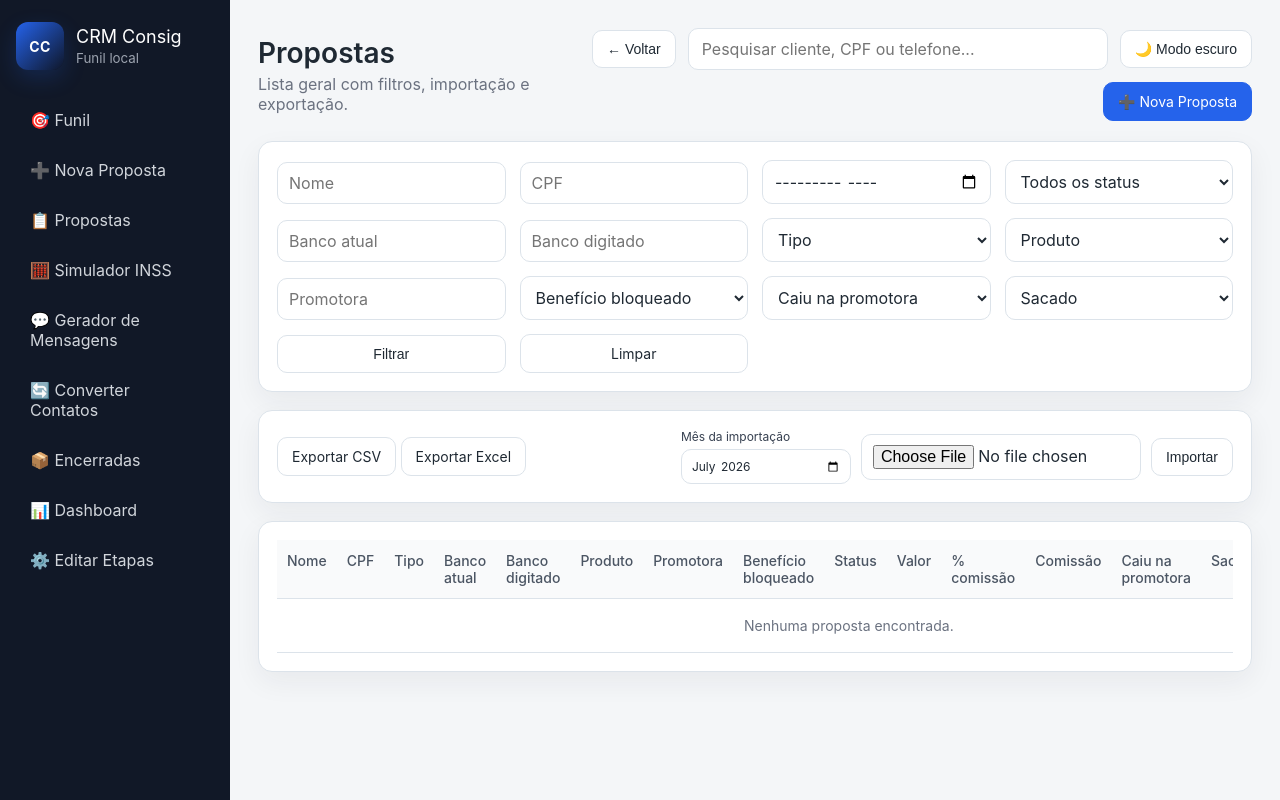
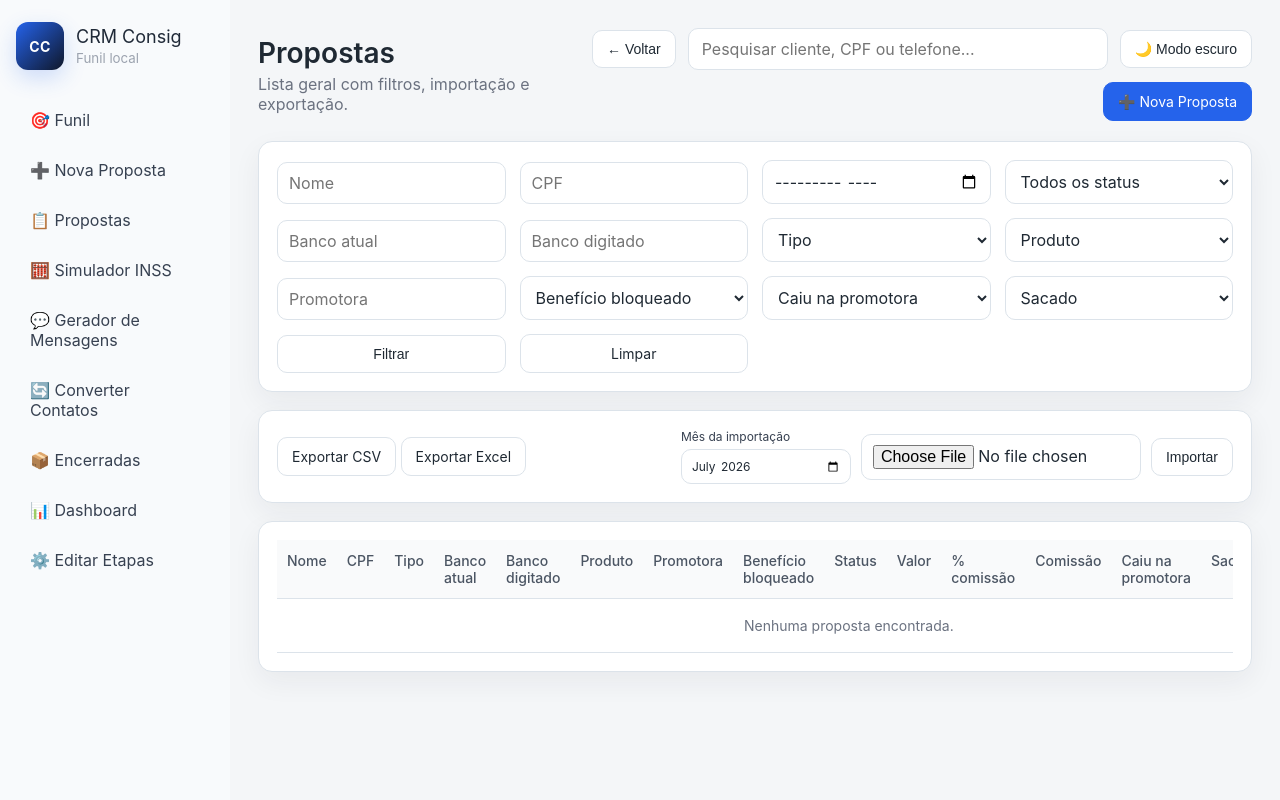
Before and after one commit to Danfreitasp/Python, a Flask app: page / in a window 1280 px wide. Run offline with Flask 3, Linux system fonts and the light colour scheme; data comes from the database, SQL or seed files in the repository; data that the repository does not hold is empty.

Commit message:
Alteração de layout

```diff
--- a/Práticas Avulsas/CRM Consignado/static/style.css
+++ b/Práticas Avulsas/CRM Consignado/static/style.css
@@ -24,8 +24,8 @@ body {
     position: fixed;
     inset: 0 auto 0 0;
     width: 230px;
-    background: #111827;
-    color: #fff;
+    background: #f8fafc;
+    color: #1f2937;
     padding: 22px 16px;
 }
 
@@ -41,7 +41,7 @@ body {
     width: 48px;
     height: 48px;
     border-radius: 12px;
-    background: #1f2937;
+    background: #e5e7eb;
     color: #dbeafe;
     font-size: 14px;
     letter-spacing: .08em;
@@ -61,12 +61,12 @@ body {
 .nav-link {
     display: block;
     padding: 12px 14px;
-    color: #d1d5db;
+    color: #374151;
     text-decoration: none;
     border-radius: 10px;
     margin-bottom: 6px;
 }
-.nav-link:hover { background: #1f2937; color: #fff; }
+.nav-link:hover { background: #e5e7eb; color: #111827; }
 
 .main {
     margin-left: 230px;
@@ -969,8 +969,8 @@ html[data-theme="escuro"] .btn-danger {
 }
 
 html[data-theme="escuro"] .toast-copiado {
-    background: #e5e7eb;
-    color: #111827;
+    background: #e8f0fe;
+    color: #2563eb;
 }
 
 html[data-theme="escuro"] ::-webkit-scrollbar {
```
